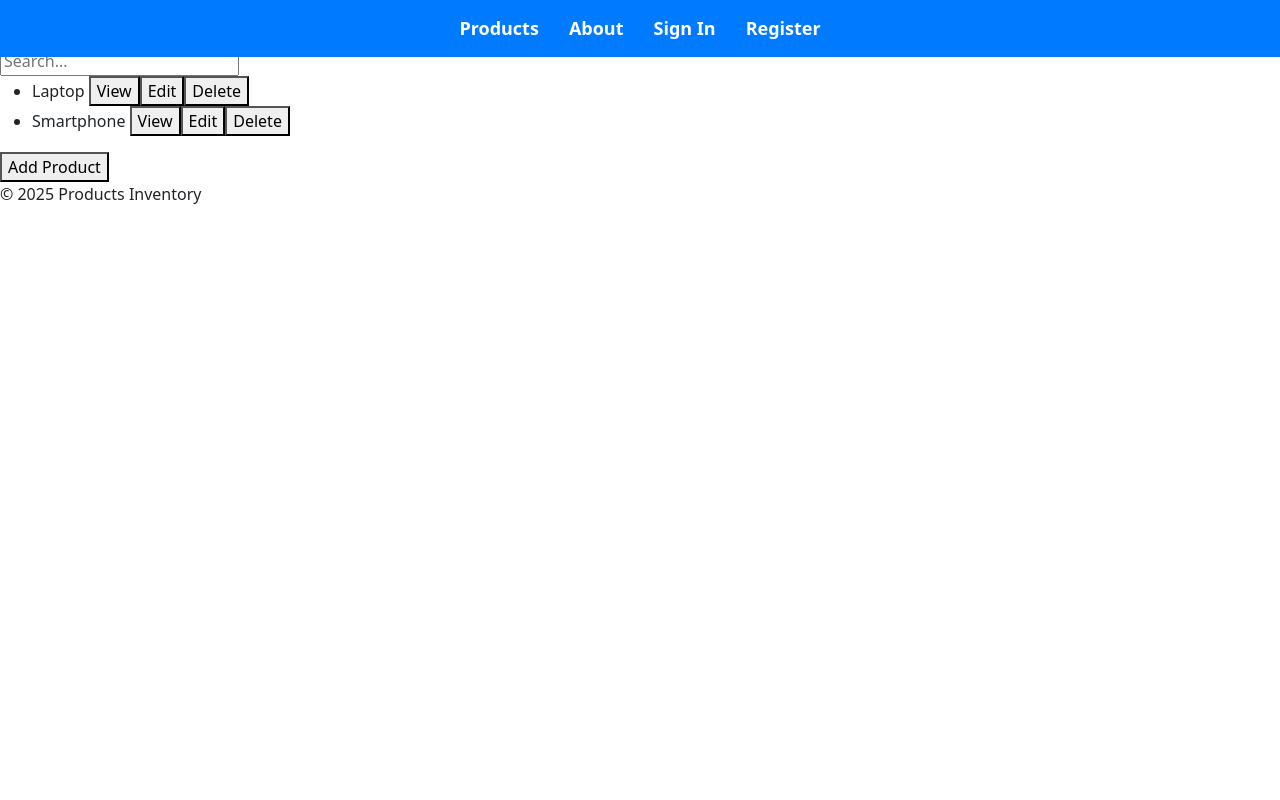
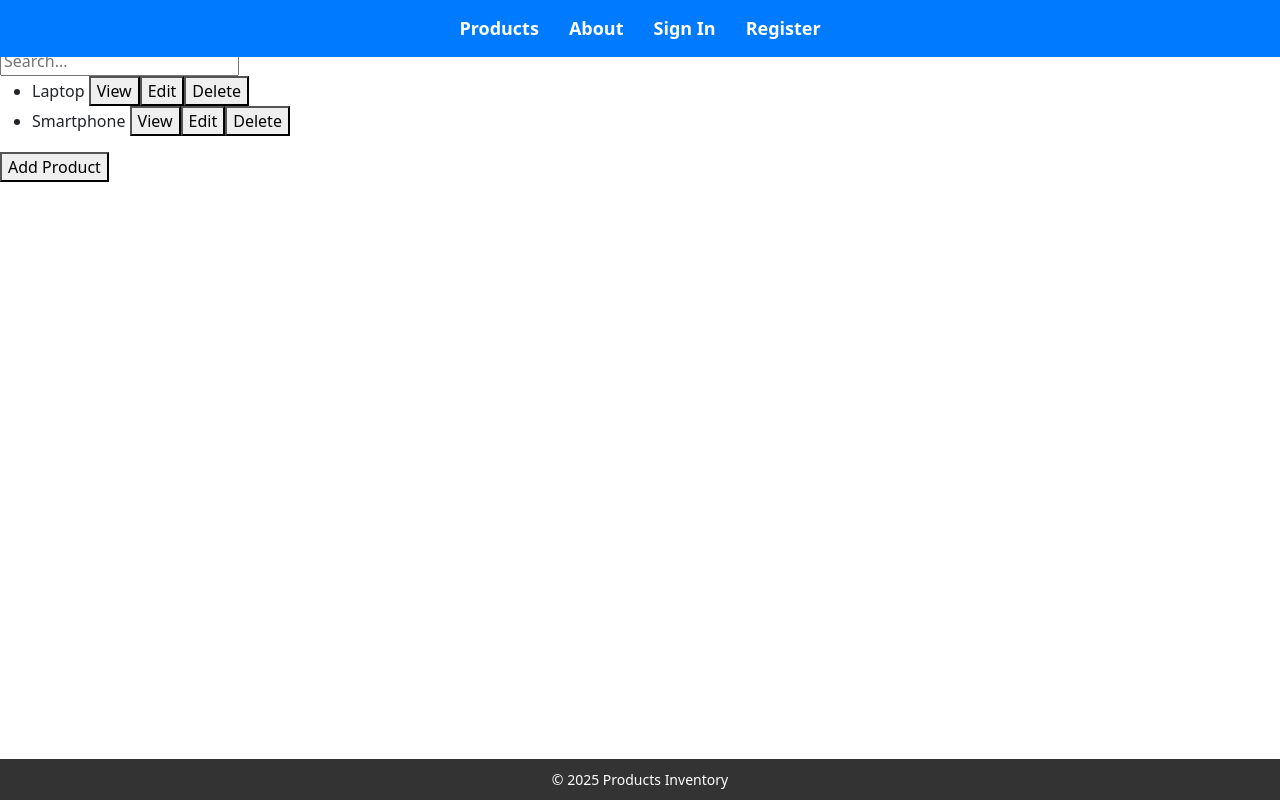
Before and after one commit to Rahulramanandi/CapstoneProject, an Angular app: page /inventory in a window 1280 px wide. Built offline with nearby package versions, Linux system fonts and the light colour scheme; data requests are answered from the project's data file.

Commit message:
Update footer.component.css

```diff
--- a/src/app/shared/footer/footer.component.css
+++ b/src/app/shared/footer/footer.component.css
@@ -0,0 +1,25 @@
+/* Footer Styling */
+footer {
+    width: 100%;
+    background: #333;
+    color: white;
+    text-align: center;
+    padding: 10px 0;
+    position: fixed;
+    bottom: 0;
+    left: 0;
+}
+
+/* Footer Text */
+footer p {
+    margin: 0;
+    font-size: 14px;
+}
+
+/* Responsive Design */
+@media (max-width: 500px) {
+    footer {
+        font-size: 12px;
+        padding: 8px 0;
+    }
+}
```
